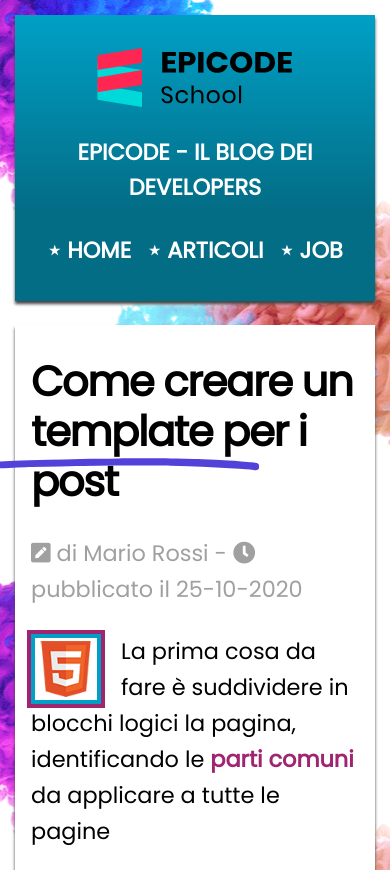
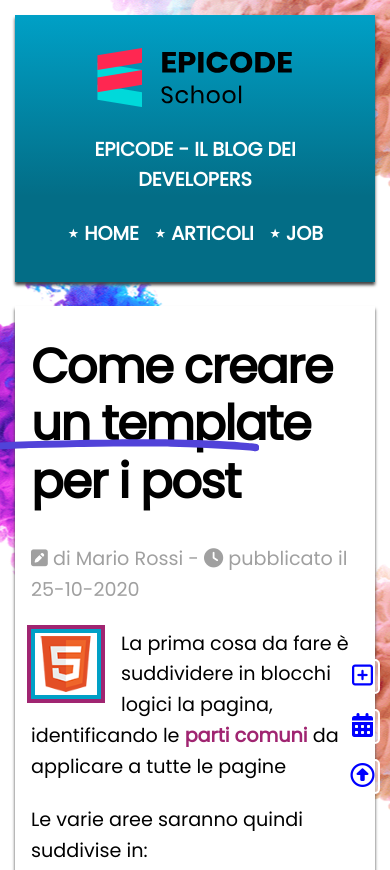
Before and after one commit to GhostPeppino2612/corso, a plain HTML site: page esercizi/esercizio17/base_di_partenza/articolo.html in a window 390 px wide. Shown: the top 870 px of the page. Drawn offline with Linux system fonts and the light colour scheme.

Commit message:
completo esercizio

```diff
--- a/esercizi/esercizio17/base_di_partenza/articolo.html
+++ b/esercizi/esercizio17/base_di_partenza/articolo.html
@@ -16,6 +16,13 @@
     <link rel="stylesheet" href="./assets/css/font-awesome.css" />
     <link rel="stylesheet" href="./assets/css/reset.css" />
     <link rel="stylesheet" href="./assets/css/style.css" />
+    <link
+      rel="stylesheet"
+      href="https://cdnjs.cloudflare.com/ajax/libs/font-awesome/6.5.1/css/all.min.css"
+      integrity="sha512-DTOQO9RWCH3ppGqcWaEA1BIZOC6xxalwEsw9c2QQeAIftl+Vegovlnee1c9QX4TctnWMn13TZye+giMm8e2LwA=="
+      crossorigin="anonymous"
+      referrerpolicy="no-referrer"
+    />
   </head>
 
   <body id="top">
@@ -47,7 +54,11 @@
         </ul>
       </nav>
     </header>
-
+    <div class="container">
+      <div class="plus"><i class="fa-regular fa-square-plus"></i></div>
+      <div class="calendar"><i class="fas fa-calendar-alt"></i></div>
+      <div class="go-top"><i class="fa-regular fa-circle-up"></i></div>
+    </div>
     <hr />
 
     <main>
--- a/esercizi/esercizio17/base_di_partenza/assets/css/style.css
+++ b/esercizi/esercizio17/base_di_partenza/assets/css/style.css
@@ -101,6 +101,32 @@ right: 100px;
 top: 100px;
 }
 
+.container .plus, .container .calendar, .container .go-top {
+  background-color: rgb(255, 255, 255, 0.5);
+  border-radius: 5px;
+  border: 2px solid white;
+  width: 35px;
+  height: 35px;
+  position: fixed;
+  text-align: center;
+}
+.container .plus {
+  top: 15px;
+  right: 10px;
+}
+.container .calendar {
+  top: 60px;
+  right: 10px;
+}
+.container .go-top {
+  right: 10px;
+  bottom: 50px;
+}
+.fa-regular.fa-square-plus, .fas.fa-calendar-alt, .fa-regular.fa-circle-up {
+  font-size: 1.5em;
+  vertical-align: middle;
+  color: blue;
+}
 @media screen and (min-width: 700px) {
   main {
     padding: 2em;
@@ -167,7 +193,15 @@ h1 + p {
   }
 }
 
-@media screen and (min-width: 500px) {
+@media screen and (max-width: 500px) {
+    .container .plus {
+      top: unset;
+      bottom: 150px;
+    }
+    .container .calendar {
+      top: unset;
+      bottom: 100px;
+    }
   h1 {
     font-size: 3rem;
   }
@@ -183,7 +217,6 @@ h1 + p {
     font-weight: 700;
   }
 }
-
 @media screen and (min-width: 700px) {
   h1 {
     font-size: 3.6rem;
```
